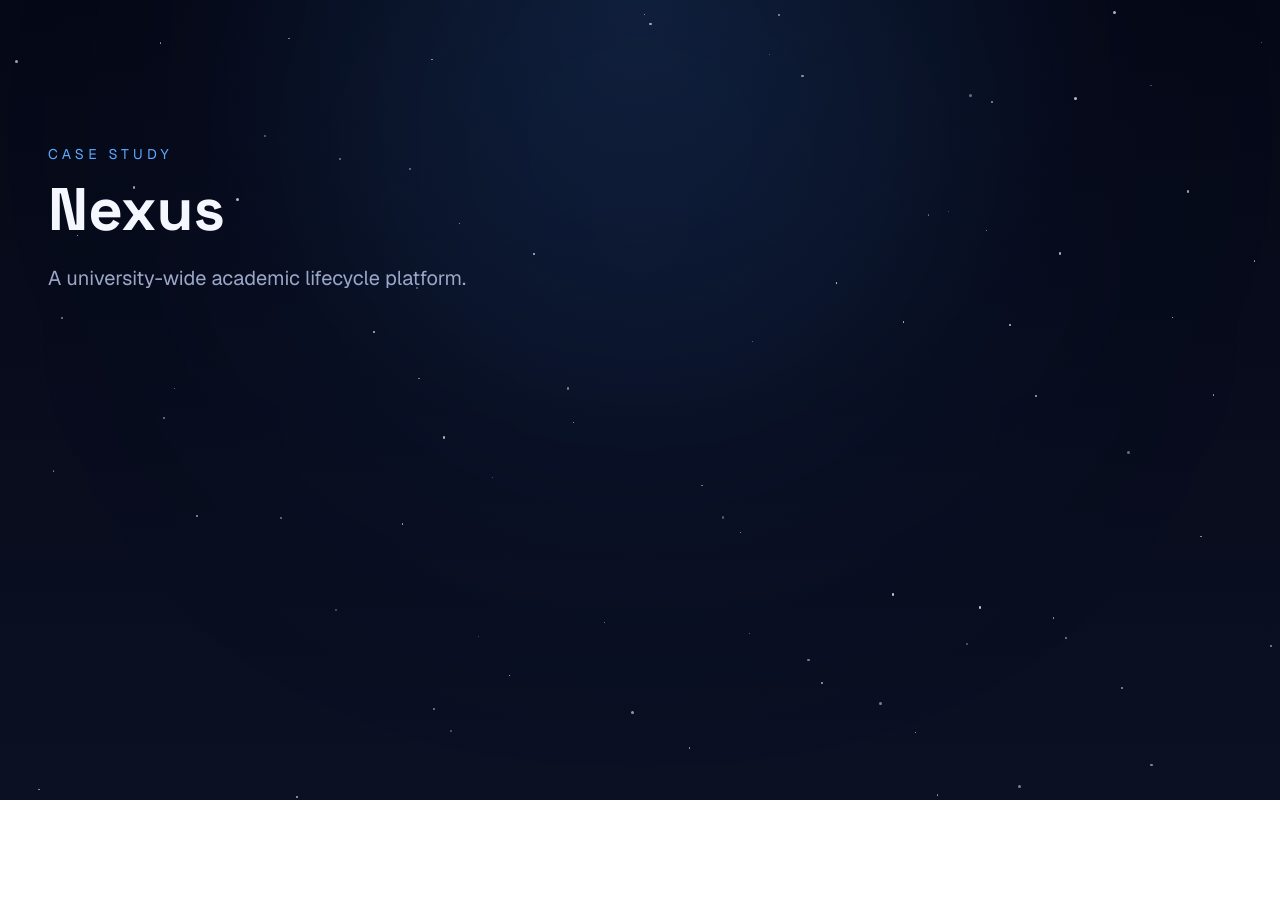
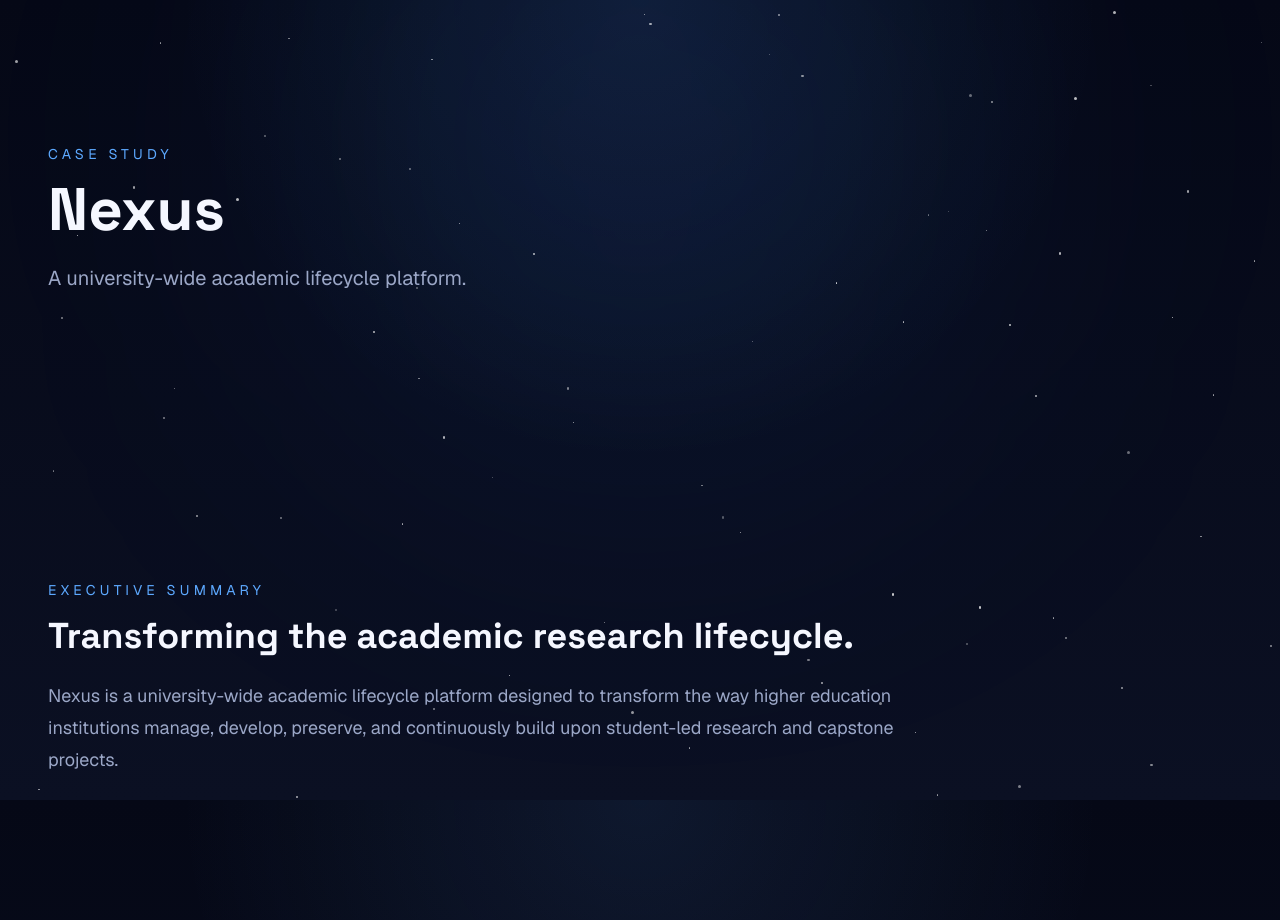
Before and after one commit to Xecrezil/xecre-portfolio, a Next.js app: page /projects/nexus in a window 1280 px wide. Before the commit the page ends 800 px from the top, so only its background shows below. Built offline with nearby package versions, Linux system fonts and the light colour scheme.

Commit message:
Build Nexus case study content structure

```diff
--- a/src/app/projects/nexus/ExecutiveSummary.tsx
+++ b/src/app/projects/nexus/ExecutiveSummary.tsx
@@ -0,0 +1,27 @@
+import Container from "@/components/ui/Container";
+import Section from "@/components/ui/Section";
+
+export default function ExecutiveSummary() {
+  return (
+    <Section>
+      <Container>
+        <div className="max-w-4xl">
+          <p className="text-sm uppercase tracking-[0.3em] text-[var(--primary)]">
+            Executive Summary
+          </p>
+
+          <h2 className="mt-4 text-4xl font-bold">
+            Transforming the academic research lifecycle.
+          </h2>
+
+          <p className="mt-6 text-lg leading-8 text-[var(--muted)]">
+            Nexus is a university-wide academic lifecycle platform designed to
+            transform the way higher education institutions manage, develop,
+            preserve, and continuously build upon student-led research and
+            capstone projects.
+          </p>
+        </div>
+      </Container>
+    </Section>
+  );
+}
--- a/src/app/projects/nexus/NexusHero.tsx
+++ b/src/app/projects/nexus/NexusHero.tsx
@@ -3,7 +3,7 @@ import Section from "@/components/ui/Section";
 
 export default function NexusHero() {
   return (
-<Section>
+    <Section className="py-20 lg:py-24">
       <Container>
         <p className="text-sm uppercase tracking-[0.3em] text-[var(--primary)]">
           Case Study
--- a/src/app/projects/nexus/page.tsx
+++ b/src/app/projects/nexus/page.tsx
@@ -10,7 +10,7 @@ export default function NexusPage() {
     <>
       <Background />
       <NexusHero />
-
+      <ExecutiveSummary/>
     </>
   );
 }
```
Also changed, not shown: 1 other file (tests, documents, lock files or other folders). Lines whose indentation alone changed are shown as unchanged.
